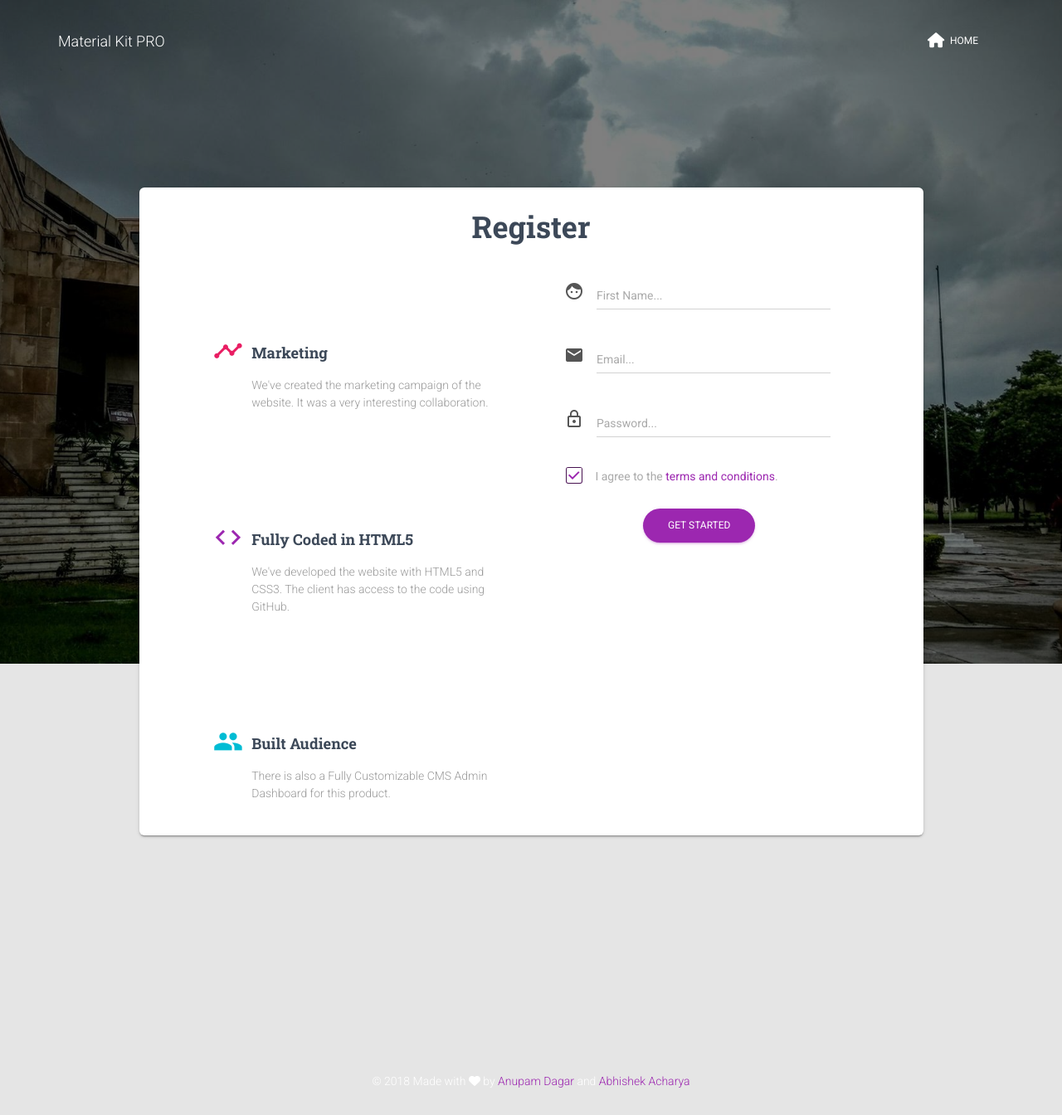
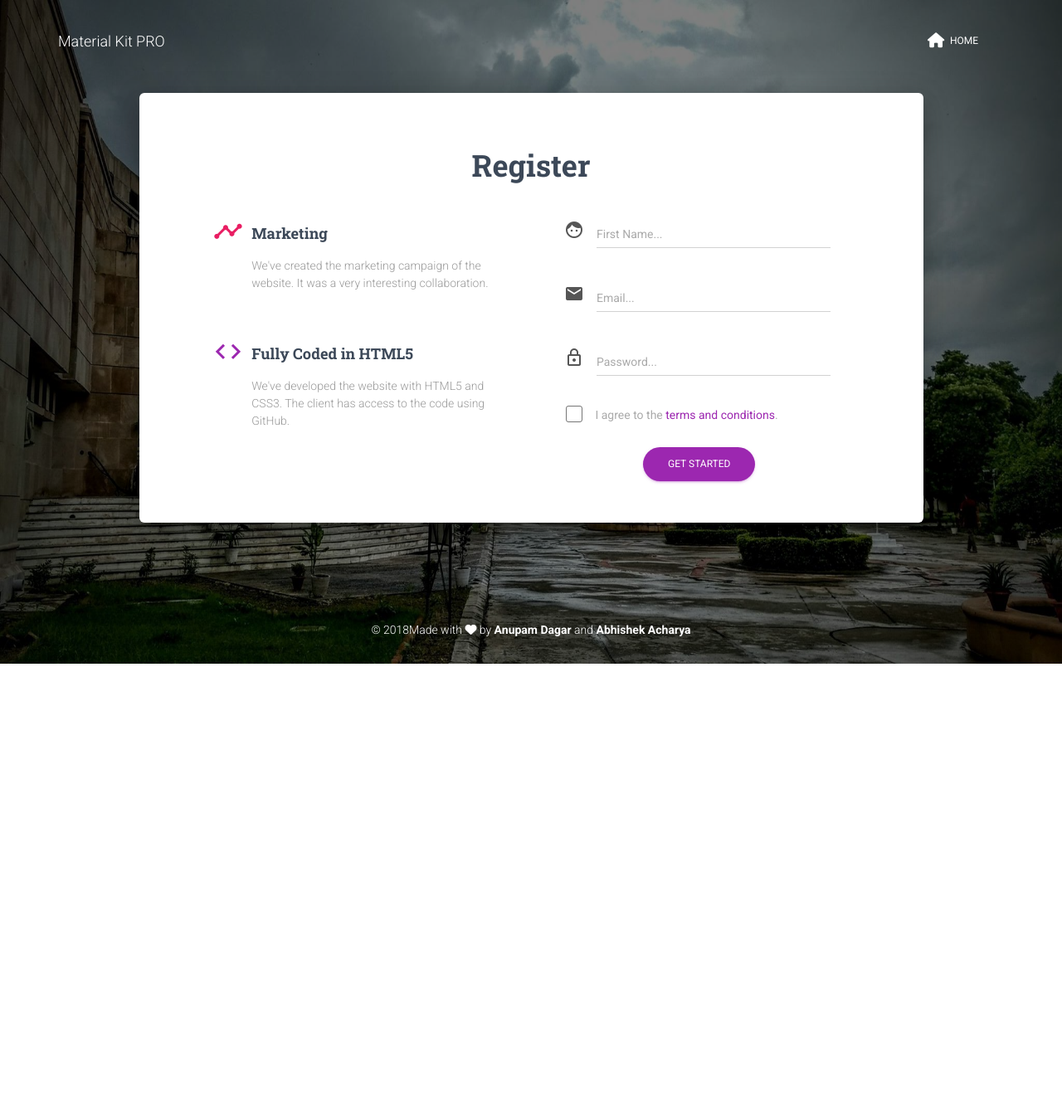
Before and after one commit to Anupam-dagar/library-management-system, a Django app: template library/templates/registration/registration_form.html in a window 1280 px wide. Shown: the whole page at 83% size. After the commit the page ends 800 px from the top, so only its background shows below. Run offline with Django 3.2, Linux system fonts and the light colour scheme; the template is opened without the code that fills it, so the values that code supplies are empty; some libraries are stand-ins or nearby versions.

Commit message:
signup page done

```diff
--- a/library/templates/library/base.html
+++ b/library/templates/library/base.html
@@ -16,8 +16,8 @@
 	<link rel="stylesheet" href="https://maxcdn.bootstrapcdn.com/font-awesome/latest/css/font-awesome.min.css" />
 
 	<!-- CSS Files -->
-    <link href="../../static/css/signup/bootstrap.min.css" rel="stylesheet" />
-    <link href="../../static/css/signup/material-kit.min.css%3Fv=1.1.1.css" rel="stylesheet"/>
+    <link href="../../static/css/bootstrap.min.css" rel="stylesheet" />
+    <link href="../../static/css/material-kit.min.css%3Fv=1.1.1.css" rel="stylesheet"/>
 	{% block extend_head %}{% endblock %}
 </head>
 <body>
--- a/library/templates/registration/registration_form.html
+++ b/library/templates/registration/registration_form.html
@@ -33,11 +33,11 @@
 </nav>
 
 
-<div class="page-header header-filter" filter-color="" style="background-image: url('../../static/img/login/bg.jpg'); background-size: cover; background-position: top center;">
+<div class="page-header header-filter" >
 	<div class="container">
 		<div class="row">
 			<div class="col-md-10 col-md-offset-1">
-				<div class="card card-signup">
+				<div class="card card-signup"  style="margin-top: -6vh;">
 					<h2 class="card-title text-center">Register</h2>
 					<div class="row">
 						<div class="col-md-5 col-md-offset-1">
@@ -65,17 +65,7 @@
 								</div>
 							</div>
 
-							<div class="info info-horizontal">
-								<div class="icon icon-info">
-									<i class="material-icons">group</i>
-								</div>
-								<div class="description">
-									<h4 class="info-title">Built Audience</h4>
-									<p class="description">
-										There is also a Fully Customizable CMS Admin Dashboard for this product.
-									</p>
-								</div>
-							</div>
+
 						</div>
 						<div class="col-md-5 ">
 							<form class="form" method="" action="signup-page.html">
@@ -105,7 +95,7 @@
 
 									<div class="checkbox">
 										<label>
-											<input type="checkbox" name="optionsCheckboxes" checked>
+											<input type="checkbox" name="optionsCheckboxes" unchecked>
 											I agree to the <a href="signup-page.html#something">terms and conditions</a>.
 										</label>
 									</div>
@@ -117,21 +107,30 @@
 						</div>
 					</div>
 				</div>
+			</div>
 
-			</div>
 		</div>
 	</div>
+	<footer class="footer navbar-fixed-bottom">
+			<div class="container">
+				<div class="copyright text-center">
+					&copy; <script>document.write(new Date().getFullYear())</script>Made with  <i class="fa fa-heart heart"></i> by <a href="https://github.com/Anupam-dagar" target="_blank"><b>Anupam Dagar</b></a> and <a href="https://github.com/M1doriya" target="_blank"><b>Abhishek Acharya</b></a>
+				</div>
+			</div>
+			</footer>
+</div>
+{% endblock %}
+{% block scripts %}
+<script>
+	$(document).ready(function(){
+		$('body').addClass('signup-page');
+		$('body').css('background-image', 'url(\'../../static/img/login/bg.jpg\')');
+		$('body').css('background-repeat', 'no-repeat');
+		$('body').css('background-size', '100% 100%');
+		$('body').find('a').each(function() {
+			$(this).attr('href', '#');
+		});
+	});
+</script>
 
-	<footer class="footer">
-		<div class="container">
-			<div class="copyright text-center">
-				&copy; <script>document.write(new Date().getFullYear())</script> Made with <i class="fa fa-heart heart"></i> by <a href="https://github.com/Anupam-dagar" target="_blank">Anupam Dagar</a> and <a href="https://github.com/M1doriya" target="_blank">Abhishek Acharya</a>
-			</div>
-		</div>
-	</footer>
-
-</div>
-
-
-</body>
 {% endblock %}
```
